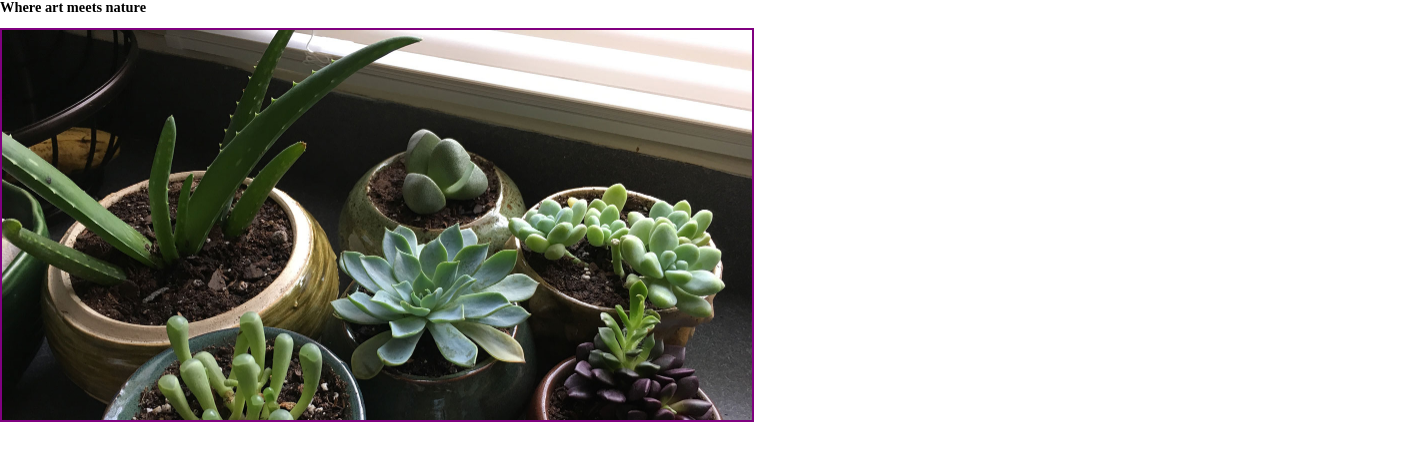
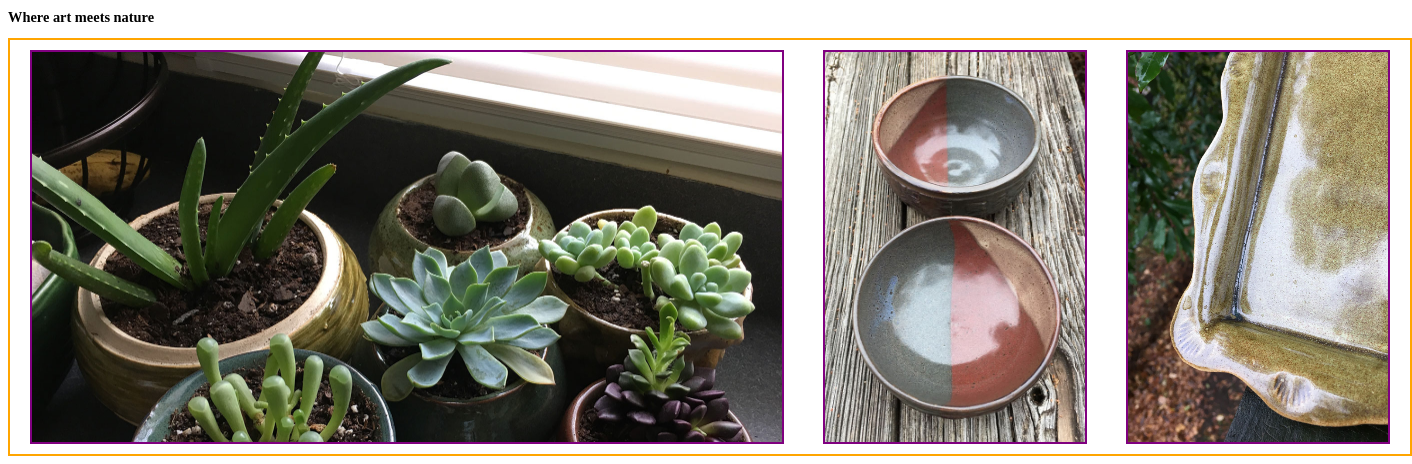
Before and after one commit to gingin77/Bent_Creek_Ceramics, a plain HTML site: page index.html in a window 1280 px wide. Shown: the part 404-868 px from the top of the page, 1412 px wide, since content can reach past the window. Drawn offline with Linux system fonts and the light colour scheme.

Commit message:
first row gallery orientation set up... also wrapper width reset to 1440 px

```diff
--- a/index.html
+++ b/index.html
@@ -45,8 +45,8 @@
         <section="gallery">
           <div class="first-row">
             <img id="image1" src="images/product-1.jpg" width="750px" height="562.5px">
-            <!-- <img id="img_2" src="images/product-2.jpg"> -->
-            <!-- <img id="img_3" src="images/product-3.jpg"> -->
+            <img id="image2" src="images/product-2.jpg" width="289px" height="500px">
+            <img id="image3" src="images/product-3.jpg" width="500px" height="666.5px">
           </div>
           <!--  <div class="second-row">
             <img id="img_4" src="images/product-4.jpg">
--- a/styles.css
+++ b/styles.css
@@ -6,8 +6,8 @@ font-family: 'Merriweather', serif;
 */
 
 .wrapper{
-  width: 1660px;
-  display: inline;
+  /*width: 1400px;*/
+  /*display: inline;*/
 }
 /*.top_header{*/
   /*display: flex;*/
@@ -41,7 +41,17 @@ section{
 }
 
 .first-row{
-  /*display: inline-block;*/
+  border: 2px solid orange;
+  width: 1400px;
+  display: flex;
+  flex-direction: row;
+  flex-wrap: wrap;
+  align-items: flex-start;
+  justify-content: space-around;
+}
+
+img{
+  margin: 10px;
 }
 
 #image1{
@@ -53,6 +63,23 @@ section{
   overflow: hidden;
 }
 
+#image2{
+  border: 2px solid purple;
+  width: 260px;
+  height: 390px;
+  object-fit: cover;
+  object-position: center;
+  overflow: hidden;
+}
+
+#image3{
+  border: 2px solid purple;
+  width: 260px;
+  height: 390px;
+  object-fit: cover;
+  object-position: left;
+  overflow: hidden;
+}
 
 /*.gallery{
   border: 2px solid orange;
```
